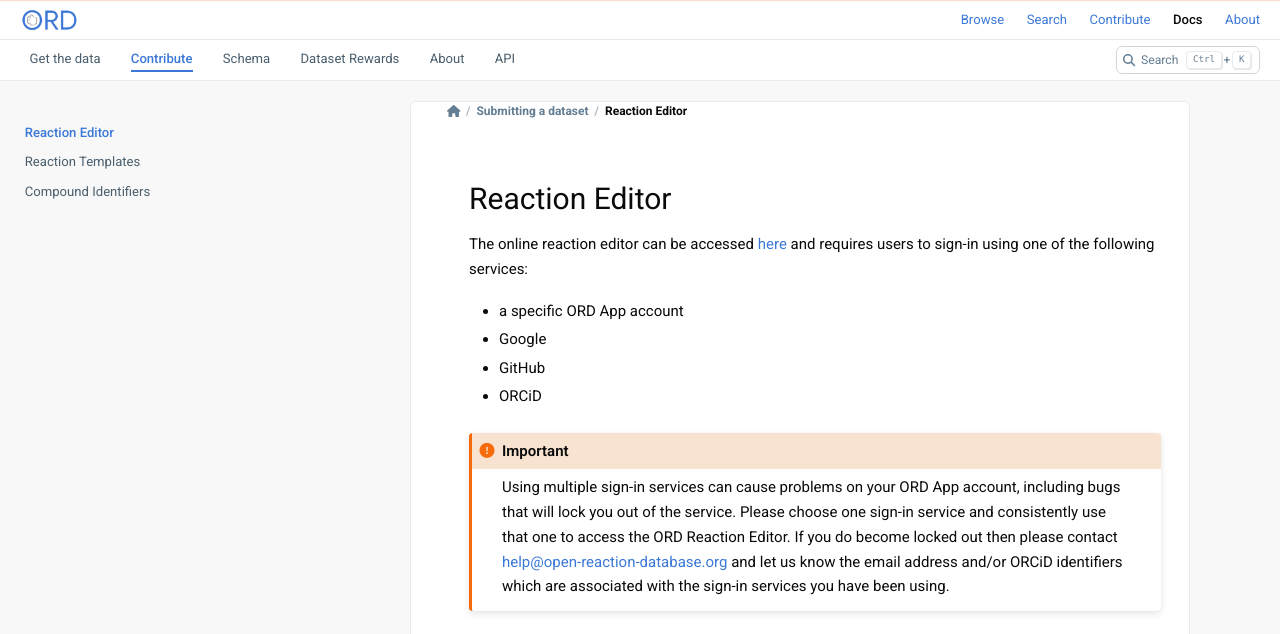
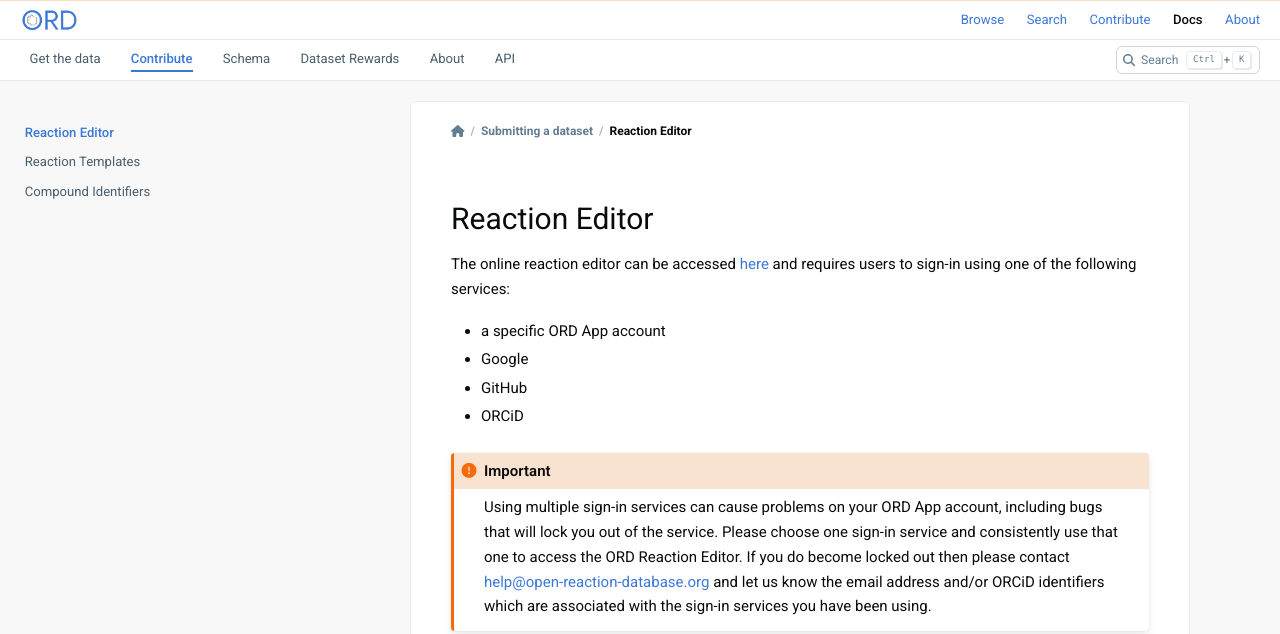
Before and after one commit to open-reaction-database/ord-schema, a Sphinx documentation site: the page built from docs/editor.rst, in a window 1280 px wide and 1216 px high. Shown: the top 634 px of the window. Built offline with Sphinx 7.4.7 and the PyData theme 0.15.4, drawn with Linux system fonts in a browser that asks for light colours; grey boxes are pictures that could not be loaded.

Commit message:
Give the docs' page card a top inset and one left edge
The breadcrumbs sat against the card's top border, since the card had
no top padding. They also started 23px left of the page's text: the
theme indents the breadcrumb bar 7.5px and the article 30px, with no
right-hand match, so text sat 58px from the card's left edge and 28px
from its right.

The card's padding is now the page's only inset: 20px above and 40px at
each side on wide screens, 12px and 16px on narrow ones, with the
theme's own indents zeroed. Breadcrumbs, headings, text, and the
prev/next footer share one left edge.

Co-Authored-By: Claude Opus 5.5 <noreply@anthropic.com>

```diff
--- a/docs/_static/css/custom.css
+++ b/docs/_static/css/custom.css
@@ -265,7 +265,7 @@ a:hover {
   align-self: flex-start;
   max-width: 52rem;
   margin: 20px 0;
-  padding: 0 28px 20px;
+  padding: 20px 40px 24px;
   background-color: var(--ord-surface);
   border: 1px solid var(--ord-border);
   border-radius: 6px;
@@ -275,8 +275,21 @@ a:hover {
 @media (width < 60em) {
   .bd-main .bd-content .bd-article-container {
     margin: 12px;
-    padding: 0 16px 16px;
+    padding: 12px 16px 16px;
   }
+}
+
+/*
+ * The card's padding is the page's only inset, so the breadcrumbs and the article share one
+ * left edge and the text sits as far from the card's right edge as from its left.
+ */
+.bd-main .bd-content .bd-article-container .bd-article {
+  padding-left: 0;
+  padding-right: 0;
+}
+
+.bd-header-article .header-article-items {
+  padding: 0;
 }
 
 .bd-header-article {
@@ -284,6 +297,7 @@ a:hover {
 }
 
 .bd-breadcrumbs {
+  margin-bottom: 0;
   font-size: 13px;
   font-weight: 500;
 }
```
